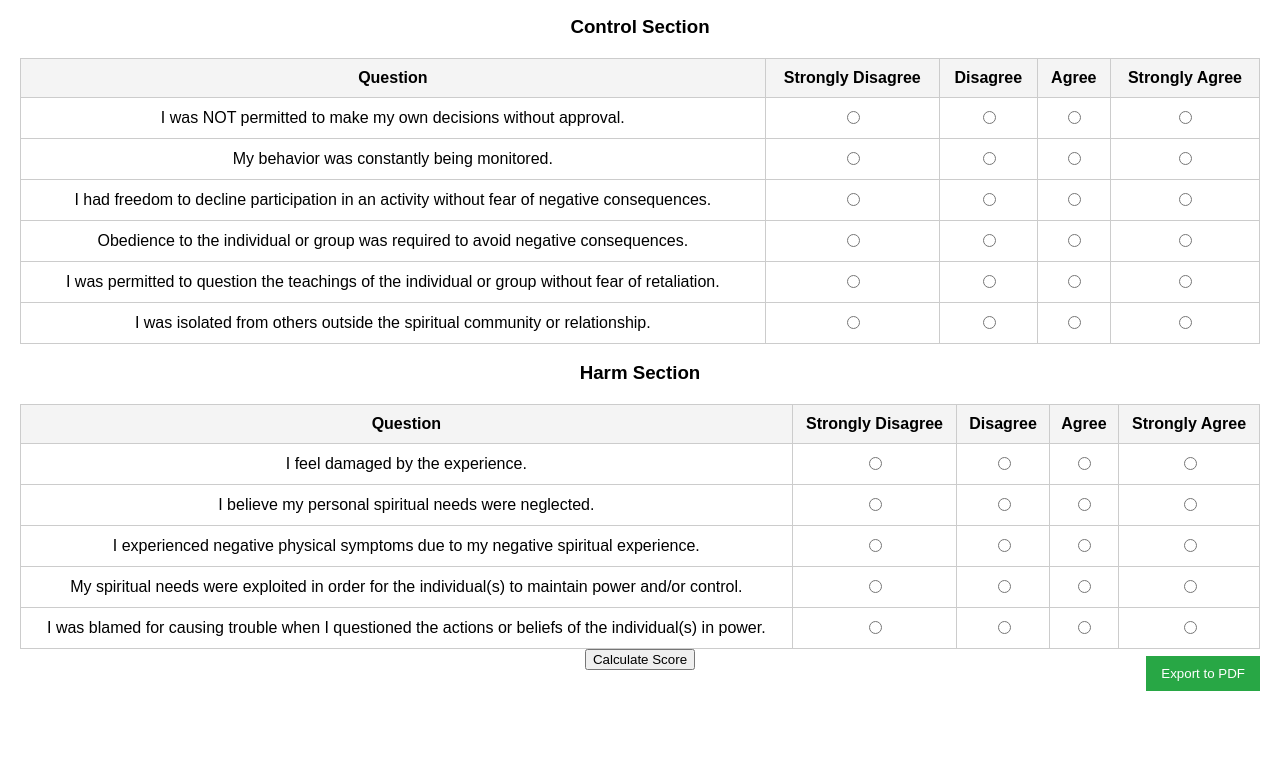
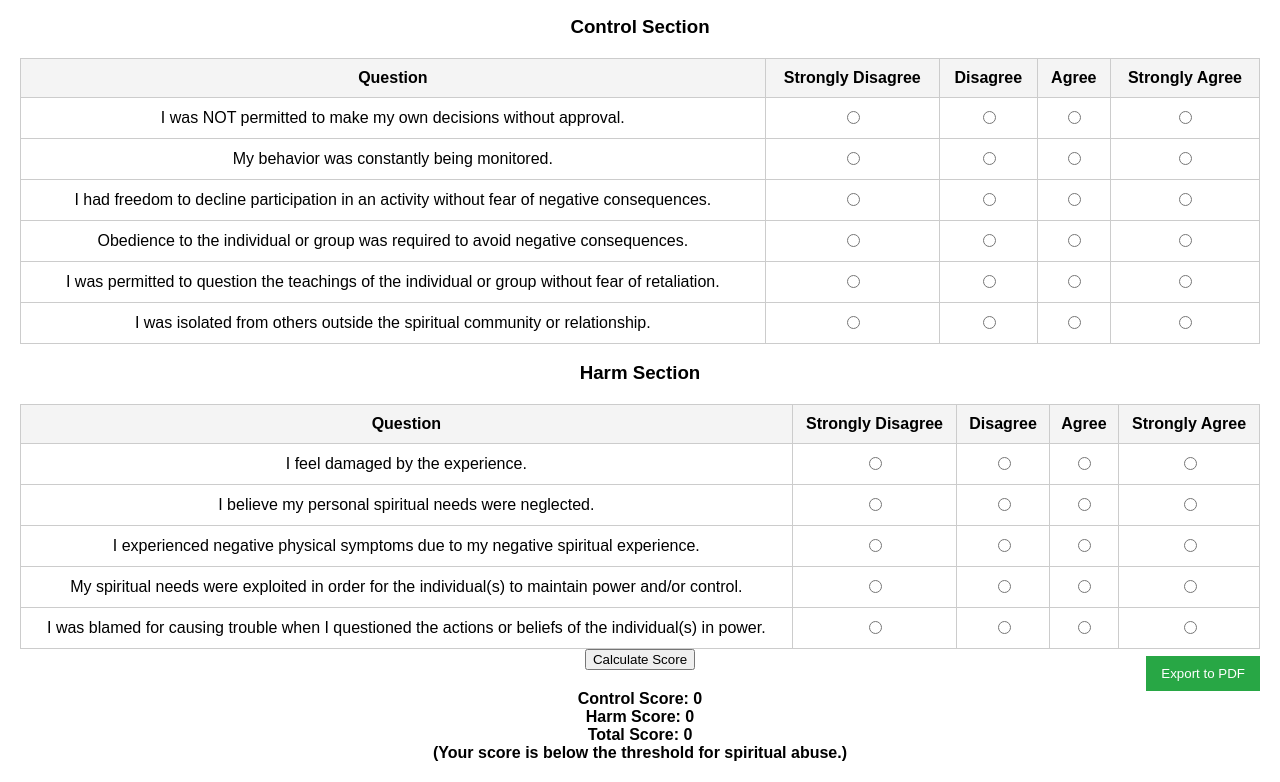
Before and after one commit to codyvanscyoc/spiritualabuseassessment, a plain HTML site: page index.html in a window 1280 px wide. Both pictures are taken after a click on the button "Calculate Score". Shown: the part 89-871 px from the top of the page. Before the commit the page ends 800 px from the top, so only its background shows below. Drawn offline with nearby package versions, Linux system fonts and the light colour scheme.

Commit message:
index.html

```diff
--- a/index.html
+++ b/index.html
@@ -90,6 +90,45 @@
             { text: "I was blamed for causing trouble when I questioned the actions or beliefs of the individual(s) in power.", values: [0, 1, 2, 3] }
         ];
 
+        function calculateScore() {
+            let controlScore = 0;
+            let harmScore = 0;
+
+            controlQuestions.forEach((q, index) => {
+                const selected = document.querySelector(`input[name='qC${index}']:checked`);
+                if (selected) {
+                    controlScore += parseInt(selected.value);
+                }
+            });
+
+            harmQuestions.forEach((q, index) => {
+                const selected = document.querySelector(`input[name='qH${index}']:checked`);
+                if (selected) {
+                    harmScore += parseInt(selected.value);
+                }
+            });
+
+            const totalScore = controlScore + harmScore;
+            document.getElementById("result").innerHTML = `
+                Control Score: ${controlScore}<br>
+                Harm Score: ${harmScore}<br>
+                Total Score: ${totalScore}<br>
+                (<span>${totalScore >= 12 ? "A score of 12 or higher indicates spiritual abuse." : "Your score is below the threshold for spiritual abuse."}</span>)
+            `;
+        }
+
+        function exportToPDF() {
+            html2canvas(document.body).then(canvas => {
+                const imgData = canvas.toDataURL('image/png');
+                const { jsPDF } = window.jspdf;
+                const pdf = new jsPDF('p', 'mm', 'a4');
+                const imgWidth = 210;
+                const imgHeight = (canvas.height * imgWidth) / canvas.width;
+                pdf.addImage(imgData, 'PNG', 0, 0, imgWidth, imgHeight);
+                pdf.save('Spiritual_Abuse_Assessment.pdf');
+            });
+        }
+
         function loadQuestions() {
             const controlTable = document.getElementById("controlTable");
             controlQuestions.forEach((q, index) => {
@@ -108,18 +147,6 @@
             });
         }
 
-        function exportToPDF() {
-            html2canvas(document.body).then(canvas => {
-                const imgData = canvas.toDataURL('image/png');
-                const { jsPDF } = window.jspdf;
-                const pdf = new jsPDF('p', 'mm', 'a4');
-                const imgWidth = 210;
-                const imgHeight = (canvas.height * imgWidth) / canvas.width;
-                pdf.addImage(imgData, 'PNG', 0, 0, imgWidth, imgHeight);
-                pdf.save('Spiritual_Abuse_Assessment.pdf');
-            });
-        }
-
         window.onload = loadQuestions;
     </script>
 </body>
```
